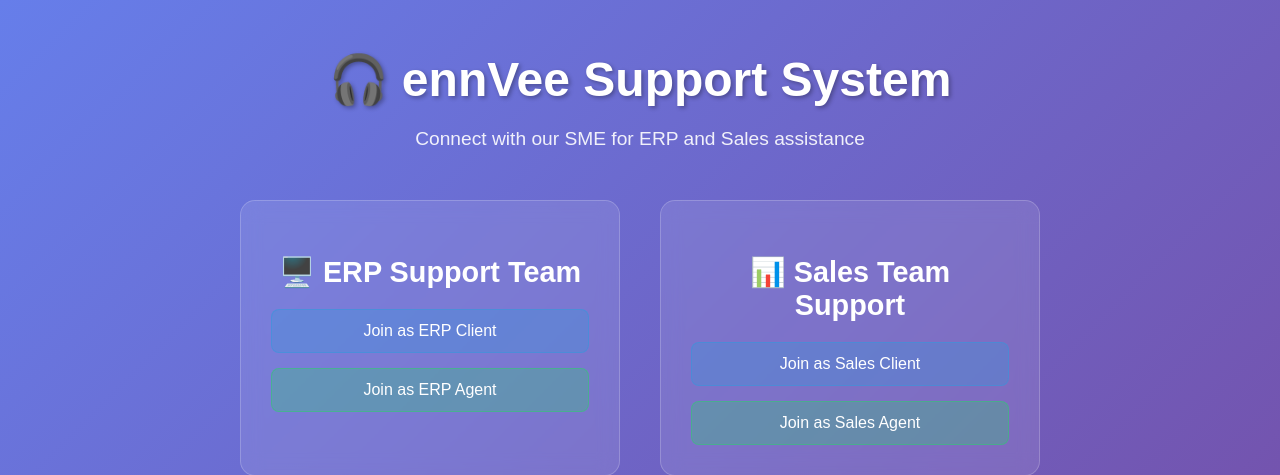
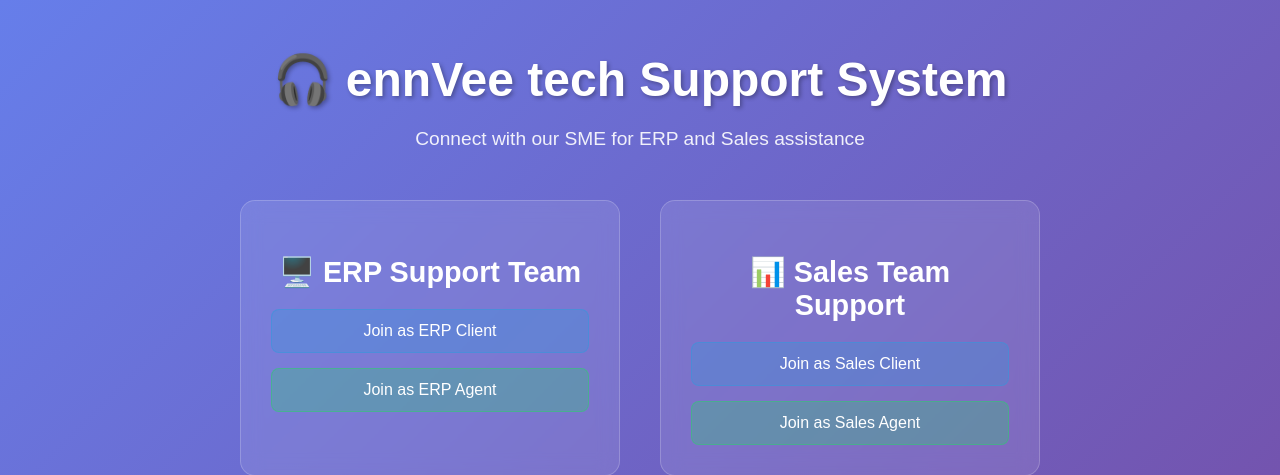
Before and after one commit to mokeshwarp/VeeChat_RAG, a Flask app: page / in a window 1280 px wide. Shown: the top 475 px of the page. Run offline with Flask 3, Linux system fonts and the light colour scheme.

Commit message:
Update index.html

```diff
--- a/templates/index.html
+++ b/templates/index.html
@@ -85,7 +85,7 @@
 </head>
 <body>
     <div class="container">
-        <h1>🎧 ennVee Support System</h1>
+        <h1>🎧 ennVee tech Support System</h1>
         <p class="subtitle">Connect with our SME for ERP and Sales assistance</p>
 
         <div class="sections">
```
